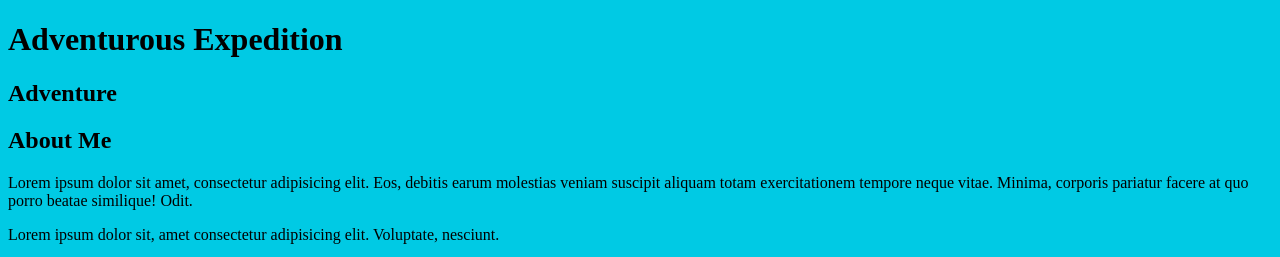
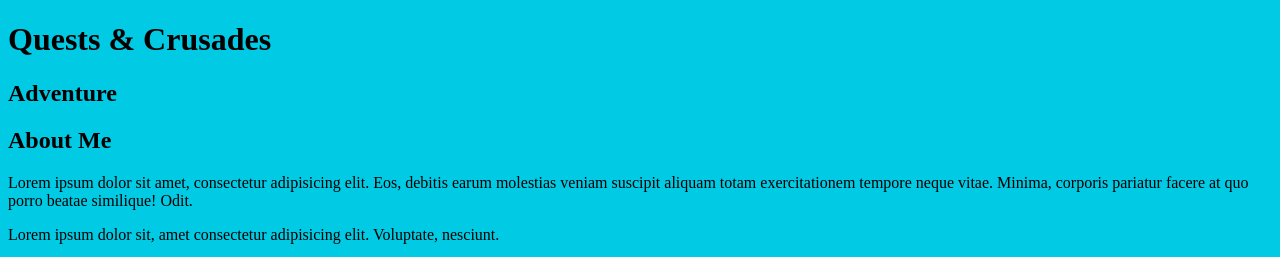
Before and after one commit to kagozi/version-control, a plain HTML site: page index.html in a window 1280 px wide. Shown: the top 257 px of the page. Drawn offline with Linux system fonts and the light colour scheme.

Commit message:
Changed the main heading

```diff
--- a/index.html
+++ b/index.html
@@ -9,7 +9,7 @@
   </head>
   <body>
     <header>
-      <h1>Adventurous Expedition</h1>
+      <h1>Quests & Crusades</h1>
       <h2>Adventure</h2>
     </header>
 
```
